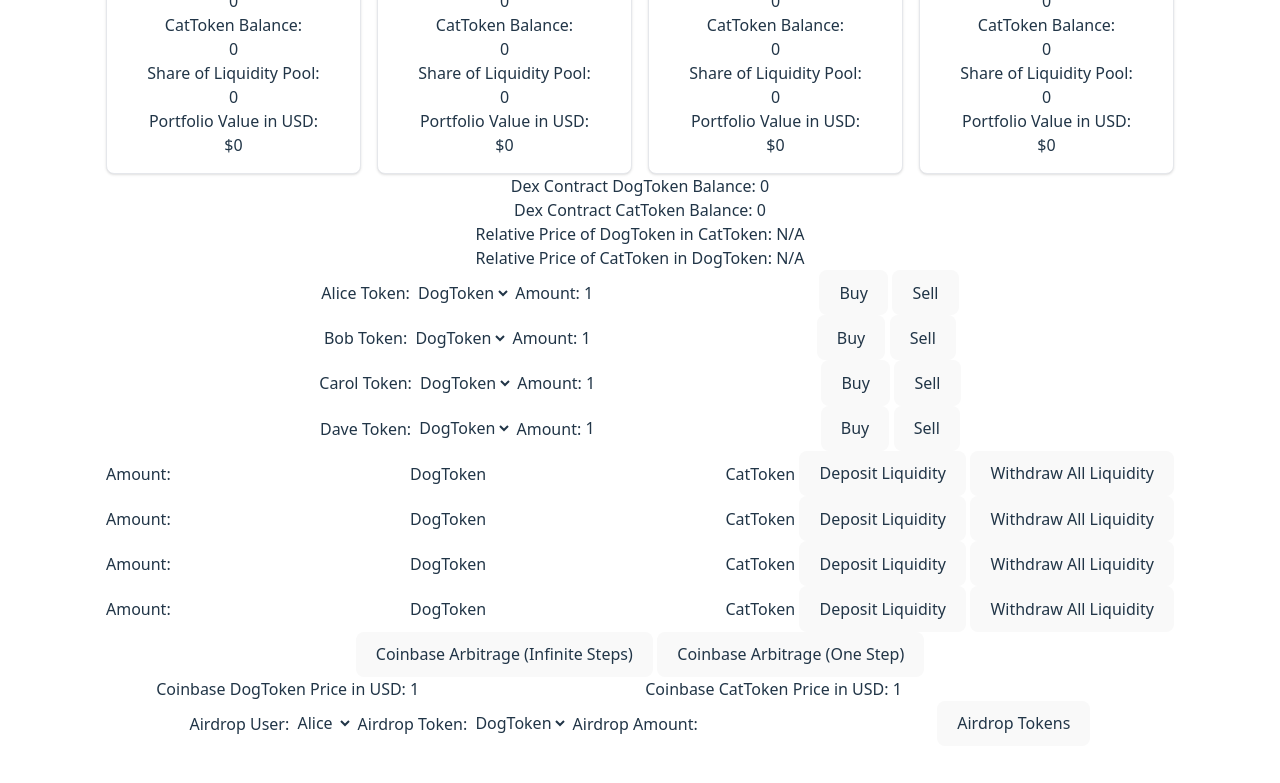
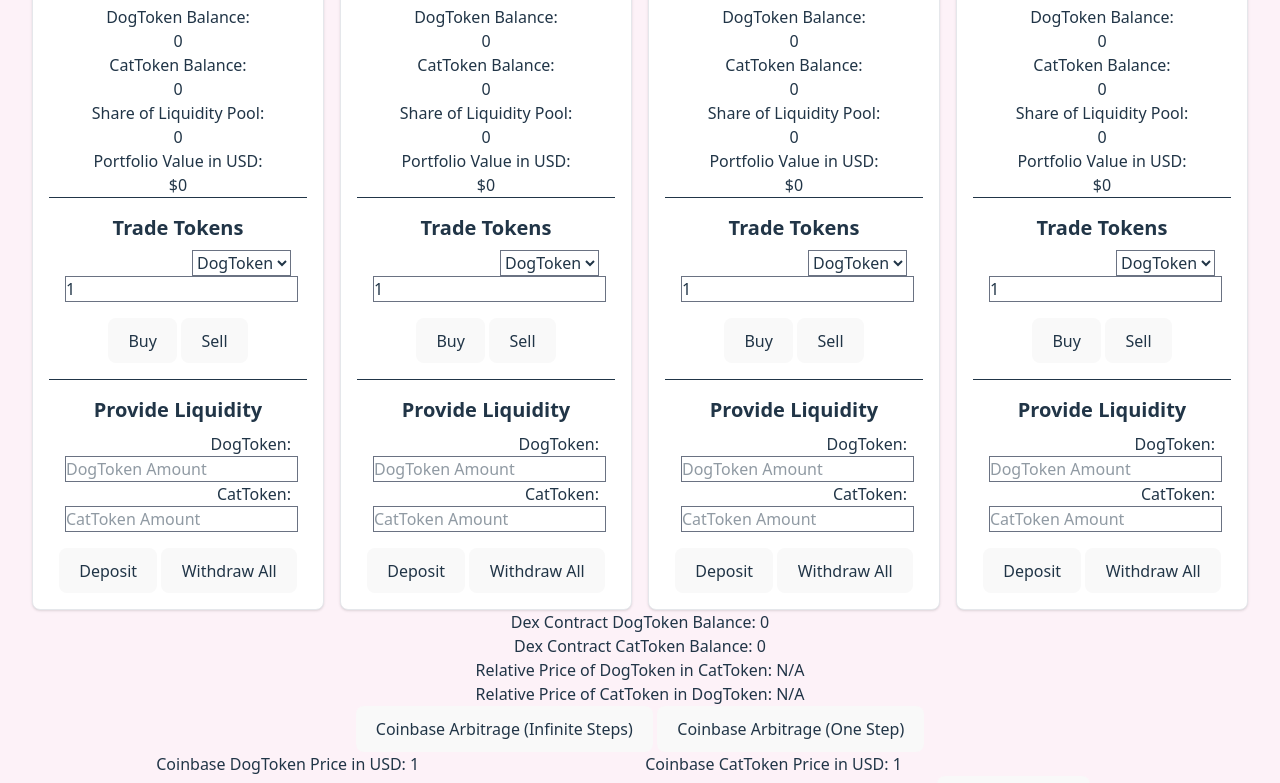
Before and after one commit to erinata/decentralized_exchange, a website built with Vite: page index.html in a window 1280 px wide. Shown: the part 125-908 px from the top of the page. Built offline with nearby package versions, Linux system fonts and the light colour scheme.

Commit message:
complete user cards

```diff
--- a/index.html
+++ b/index.html
@@ -6,15 +6,16 @@
     <meta name="viewport" content="width=device-width, initial-scale=1.0" />
     <title>impermanent_loss</title>
   </head>
-  <body>
+  <body class="bg-pink-50">
       <div id="app">
         <div>
           <!--  Using tailwind, make 4 cards for each of the users , equal width and in one row, each showing the name of the user,  dogtoken balances catoken balance, share of liquidity pool and total value in usd -->
 
           <div class="grid grid-cols-4 gap-4">
             <div class="overflow-auto max-w-sm p-4 bg-white border border-gray-200 rounded-lg shadow hover:bg-gray-200">
-              <div class="text-2xl font-bold mb-2">Alice</div>
+              <div class="text-3xl font-bold mb-2">Alice</div>
               <hr/>
+              <div class="text-xl font-bold mb-2">User Info</div>
               <div>DogToken Balance:</div>
               <div id="aliceDogTokenBalance">0</div>
               <div>CatToken Balance:</div>
@@ -23,10 +24,42 @@
               <div id="aliceShareOfLiquidityPool">0</div>
               <div>Portfolio Value in USD:</div>
               <div id="aliceTotalValueInUSD">0</div>
+              <hr/>
+              <div class="p-4">
+              <div class="text-xl font-bold mb-2">Trade Tokens</div>
+              <div class="text-right">
+              <select class="border border-gray-500" id="executeTokenSelectAlice">
+                <option value="dogToken">DogToken</option>
+                <option value="catToken">CatToken</option>
+              </select>
+              <input type="number" class="border border-gray-500" id="executeAmountInputAlice" value="1" min="1" />
+              </div>
+              </div>
+              <div class="mb-4">
+              <button id="executeTradeBuyAliceButton" type="button">Buy</button>
+              <button id="executeTradeSellAliceButton" type="button">Sell</button>
+              </div>
+              <hr/>
+              <div class="m-4">
+              <div class="text-xl font-bold mb-2">Provide Liquidity</div>
+              <div class="text-right">
+              <label for="liquidityAmountInputAlice">DogToken:</label>
+              <input type="number" class="border border-gray-500" id="liquidityDogAmountInputAlice" placeholder="DogToken Amount"/>
+              </div>
+              <div class="text-right">
+              <label for="liquidityAmountInputAlice">CatToken:</label>
+              <input type="number" class="border border-gray-500" id="liquidityCatAmountInputAlice" placeholder="CatToken Amount"/>
+              </div>
+              </div>
+              <div>
+              <button id="depositLiquidityAliceButton" type="button">Deposit</button>
+              <button id="withdrawLiquidityAliceButton" type="button">Withdraw All</button>
+              </div>
             </div>
             <div class="overflow-auto max-w-sm p-4 bg-white border border-gray-200 rounded-lg shadow hover:bg-gray-200">
-              <div class="text-2xl font-bold mb-2">Bob</div>
-              <hr />
+              <div class="text-3xl font-bold mb-2">Bob</div>
+              <hr/>
+              <div class="text-xl font-bold mb-2">User Info</div>
               <div>DogToken Balance:</div>
               <div id="bobDogTokenBalance">0</div>
               <div>CatToken Balance:</div>
@@ -35,11 +68,48 @@
               <div id="bobShareOfLiquidityPool">0</div>
               <div>Portfolio Value in USD:</div>
               <div id="bobTotalValueInUSD">0</div>
+              <hr/>
+              <div class="p-4">
+              <div class="text-xl font-bold mb-2">Trade Tokens</div>
+              <div class="text-right">
+              <select class="border border-gray-500" id="executeTokenSelectBob">
+                <option value="dogToken">DogToken</option>
+                <option value="catToken">CatToken</option>
+              </select>
+              <input type="number" class="border border-gray-500" id="executeAmountInputBob" value="1" min="1" />
+              </div>
+              </div>
+              <div class="mb-4">
+              <button id="executeTradeBuyBobButton" type="button">Buy</button>
+              <button id="executeTradeSellBobButton" type="button">Sell</button>
+              </div>
+              <hr/>
+              <div class="m-4">
+              <div class="text-xl font-bold mb-2">Provide Liquidity</div>
+              <div class="text-right">
+              <label for="liquidityAmountInputBob">DogToken:</label>
+              <input type="number" class="border border-gray-500" id="liquidityDogAmountInputBob" placeholder="DogToken Amount"/>
+              </div>
+              <div class="text-right">
+              <label for="liquidityAmountInputBob">CatToken:</label>
+              <input type="number" class="border border-gray-500" id="liquidityCatAmountInputBob" placeholder="CatToken Amount"/>
+              </div>
+
+              </div>
+              <div>
+              <button id="depositLiquidityBobButton" type="button">Deposit</button>
+              <button id="withdrawLiquidityBobButton" type="button">Withdraw All</button>
+              </div>
+
+
+
+
             </div>
 
             <div class="overflow-auto max-w-sm p-4 bg-white border border-gray-200 rounded-lg shadow hover:bg-gray-200">
-              <div class="text-2xl font-bold mb-2">Carol</div>
-              <hr />
+              <div class="text-3xl font-bold mb-2">Carol</div>
+              <hr/>
+              <div class="text-xl font-bold mb-2">User Info</div>
               <div>DogToken Balance:</div>
               <div id="carolDogTokenBalance">0</div>
               <div>CatToken Balance:</div>
@@ -48,11 +118,48 @@
               <div id="carolShareOfLiquidityPool">0</div>
               <div>Portfolio Value in USD:</div>
               <div id="carolTotalValueInUSD">0</div>
+              <hr/>
+              <div class="p-4">
+              <div class="text-xl font-bold mb-2">Trade Tokens</div>
+              <div class="text-right">
+              <select class="border border-gray-500" id="executeTokenSelectCarol">
+                <option value="dogToken">DogToken</option>
+                <option value="catToken">CatToken</option>
+              </select>
+              <input type="number" class="border border-gray-500" id="executeAmountInputCarol" value="1" min="1" />
+              </div>
+              </div>
+              <div class="mb-4">
+              <button id="executeTradeBuyCarolButton" type="button">Buy</button>
+              <button id="executeTradeSellCarolButton" type="button">Sell</button>
+              </div>
+              <hr/>
+              <div class="m-4">
+              <div class="text-xl font-bold mb-2">Provide Liquidity</div>
+              <div class="text-right">
+              <label for="liquidityAmountInputCarol">DogToken:</label>
+              <input type="number" class="border border-gray-500" id="liquidityDogAmountInputCarol" placeholder="DogToken Amount"/>
+              </div>
+              <div class="text-right">
+              <label for="liquidityAmountInputCarol">CatToken:</label>
+              <input type="number" class="border border-gray-500" id="liquidityCatAmountInputCarol" placeholder="CatToken Amount"/>
+              </div>
+              </div>
+              <div>
+              <button id="depositLiquidityCarolButton" type="button">Deposit</button>
+              <button id="withdrawLiquidityCarolButton" type="button">Withdraw All</button>
+              </div>
+
+
+
+
+
             </div>
 
             <div class="overflow-auto max-w-sm p-4 bg-white border border-gray-200 rounded-lg shadow hover:bg-gray-200">
-              <div class="text-2xl font-bold mb-2">Dave</div>
-              <hr />
+              <div class="text-3xl font-bold mb-2">Dave</div>
+              <hr/>
+              <div class="text-xl font-bold mb-2">User Info</div>
               <div>DogToken Balance:</div>
               <div id="daveDogTokenBalance">0</div>
               <div>CatToken Balance:</div>
@@ -61,6 +168,37 @@
               <div id="daveShareOfLiquidityPool">0</div>
               <div>Portfolio Value in USD:</div>
               <div id="daveTotalValueInUSD">0</div>
+              <hr/>
+              <div class="p-4">
+              <div class="text-xl font-bold mb-2">Trade Tokens</div>
+              <div class="text-right">
+              <select class="border border-gray-500" id="executeTokenSelectDave">
+                <option value="dogToken">DogToken</option>
+                <option value="catToken">CatToken</option>
+              </select>
+              <input type="number" class="border border-gray-500" id="executeAmountInputDave" value="1" min="1" />
+              </div>
+              </div>
+              <div class="mb-4">
+              <button id="executeTradeBuyDaveButton" type="button">Buy</button>
+              <button id="executeTradeSellDaveButton" type="button">Sell</button>
+              </div>
+              <hr/>
+              <div class="m-4">
+              <div class="text-xl font-bold mb-2">Provide Liquidity</div>
+              <div class="text-right">
+              <label for="liquidityAmountInputDave">DogToken:</label>
+              <input type="number" class="border border-gray-500" id="liquidityDogAmountInputDave" placeholder="DogToken Amount"/>
+              </div>
+              <div class="text-right">
+              <label for="liquidityAmountInputDave">CatToken:</label>
+              <input type="number" class="border border-gray-500" id="liquidityCatAmountInputDave" placeholder="CatToken Amount"/>
+              </div>
+              </div>
+              <div>
+              <button id="depositLiquidityDaveButton" type="button">Deposit</button>
+              <button id="withdrawLiquidityDaveButton" type="button">Withdraw All</button>
+              </div>
             </div>
 
 
@@ -83,88 +221,6 @@
 
 
           <div>
-            <span>Alice</span>
-            <label for="executeTokenSelectAlice">Token:</label>
-            <select id="executeTokenSelectAlice">
-              <option value="dogToken">DogToken</option>
-              <option value="catToken">CatToken</option>
-            </select>
-            <label for="executeAmountInputAlice">Amount:</label>
-            <input type="number" id="executeAmountInputAlice" value="1" min="1" />
-            <button id="executeTradeBuyAliceButton" type="button">Buy</button>
-            <button id="executeTradeSellAliceButton" type="button">Sell</button>
-            <br/>
-
-            <span>Bob</span>
-            <label for="executeTokenSelectBob">Token:</label>
-            <select id="executeTokenSelectBob">
-              <option value="dogToken">DogToken</option>
-              <option value="catToken">CatToken</option>
-            </select>
-            <label for="executeAmountInputBob">Amount:</label>
-            <input type="number" id="executeAmountInputBob" value="1" min="1" />
-            <button id="executeTradeBuyBobButton" type="button">Buy</button>
-            <button id="executeTradeSellBobButton" type="button">Sell</button>
-            <br/>
-
-            <span>Carol</span>
-            <label for="executeTokenSelectCarol">Token:</label>
-            <select id="executeTokenSelectCarol">
-              <option value="dogToken">DogToken</option>
-              <option value="catToken">CatToken</option>
-            </select>
-            <label for="executeAmountInputCarol">Amount:</label>
-            <input type="number" id="executeAmountInputCarol" value="1" min="1" />
-            <button id="executeTradeBuyCarolButton" type="button">Buy</button>
-            <button id="executeTradeSellCarolButton" type="button">Sell</button>
-            <br/>
-
-            <span>Dave</span>
-            <label for="executeTokenSelectDave">Token:</label>
-            <select id="executeTokenSelectDave">
-              <option value="dogToken">DogToken</option>
-              <option value="catToken">CatToken</option>
-            </select>
-            <label for="executeAmountInputDave">Amount:</label>
-            <input type="number" id="executeAmountInputDave" value="1" min="1" />
-            <button id="executeTradeBuyDaveButton" type="button">Buy</button>
-            <button id="executeTradeSellDaveButton" type="button">Sell</button>
-            <br/>
-
-
-
-
-
-
-            <label for="liquidityAmountInputAlice">Amount:</label>
-            <input type="number" id="liquidityDogAmountInputAlice"/> DogToken
-            <input type="number" id="liquidityCatAmountInputAlice"/> CatToken
-            <button id="depositLiquidityAliceButton" type="button">Deposit Liquidity</button>
-            <button id="withdrawLiquidityAliceButton" type="button">Withdraw All Liquidity</button>
-            <br/>
-
-            <label for="liquidityAmountInputBob">Amount:</label>
-            <input type="number" id="liquidityDogAmountInputBob"/> DogToken
-            <input type="number" id="liquidityCatAmountInputBob"/> CatToken
-            <button id="depositLiquidityBobButton" type="button">Deposit Liquidity</button>
-            <button id="withdrawLiquidityBobButton" type="button">Withdraw All Liquidity</button>
-            <br/>
-
-            <label for="liquidityAmountInputCarol">Amount:</label>
-            <input type="number" id="liquidityDogAmountInputCarol"/> DogToken
-            <input type="number" id="liquidityCatAmountInputCarol"/> CatToken
-            <button id="depositLiquidityCarolButton" type="button">Deposit Liquidity</button>
-            <button id="withdrawLiquidityCarolButton" type="button">Withdraw All Liquidity</button>
-            <br/>
-
-            <label for="liquidityAmountInputDave">Amount:</label>
-            <input type="number" id="liquidityDogAmountInputDave"/> DogToken
-            <input type="number" id="liquidityCatAmountInputDave"/> CatToken
-            <button id="depositLiquidityDaveButton" type="button">Deposit Liquidity</button>
-            <button id="withdrawLiquidityDaveButton" type="button">Withdraw All Liquidity</button>
-            <br/>
-
-
 
 
             <!-- button for coinbase arbitrage kicks in -->
```
